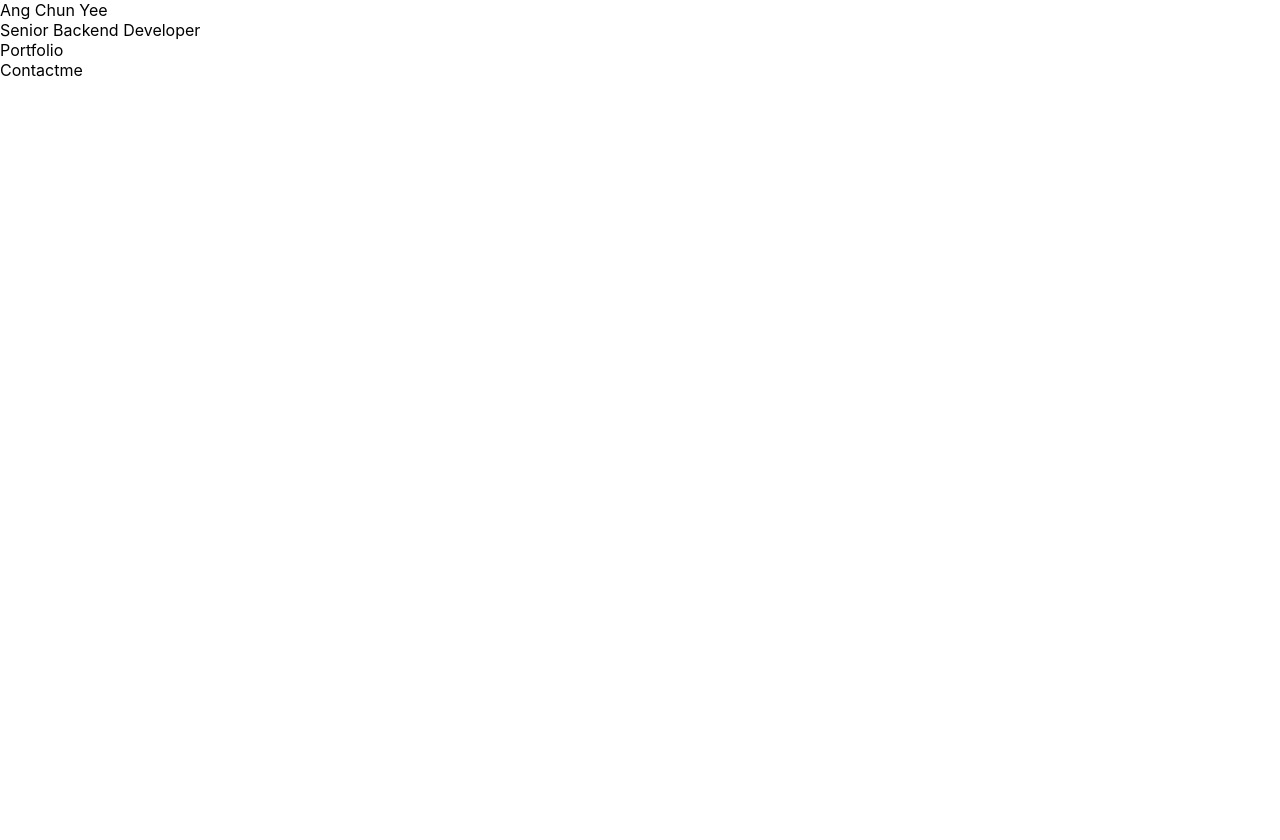
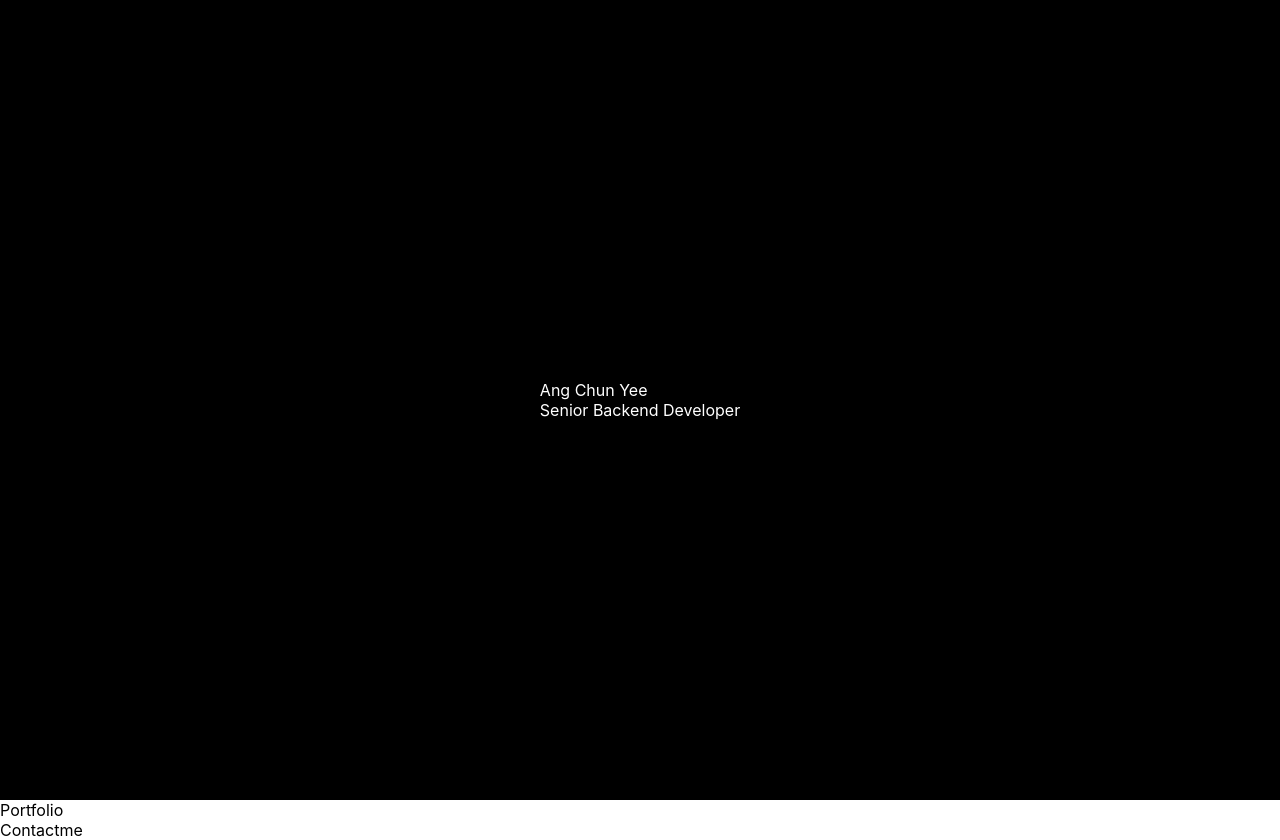
Before and after one commit to June17ang/react-personal-site, a React (Create React App) app: page / in a window 1280 px wide. Before the commit the page ends 800 px from the top, so only its background shows below. Built offline with nearby package versions, Linux system fonts and the light colour scheme.

Commit message:
Make align center

```diff
--- a/src/App.css
+++ b/src/App.css
@@ -5,6 +5,13 @@
 .App-logo {
   height: 40vmin;
   pointer-events: none;
+}
+
+.centered {
+  position: fixed; /* or absolute */
+  top: 50%;
+  left: 50%;
+  transform: translate(-50%, -50%);
 }
 
 @media (prefers-reduced-motion: no-preference) {
--- a/src/components/Homepage.js
+++ b/src/components/Homepage.js
@@ -5,9 +5,11 @@ import "../styles/Homepage.css";
 export default class Homepage extends Component {
   render() {
     return (
-      <div id="homepage-section">
-        <div>{details.name}</div>
-        <div>{details.position}</div>
+      <div id="hmpg-section">
+        <div className="centered" id="hmpg-info">
+          <div id="hmpg-name">{details.name}</div>
+          <div id="hmpg-position">{details.position}</div>
+        </div>
       </div>
     );
   }
--- a/src/styles/Homepage.css
+++ b/src/styles/Homepage.css
@@ -0,0 +1,10 @@
+#hmpg-section {
+    height: 100vh;
+    background-color: black;
+    color: white;
+}
+
+#hmpg-info {
+    display: flex;
+    flex-direction: column;
+}
```
Also changed, not shown: 1 other file (tests, documents, lock files or other folders).
